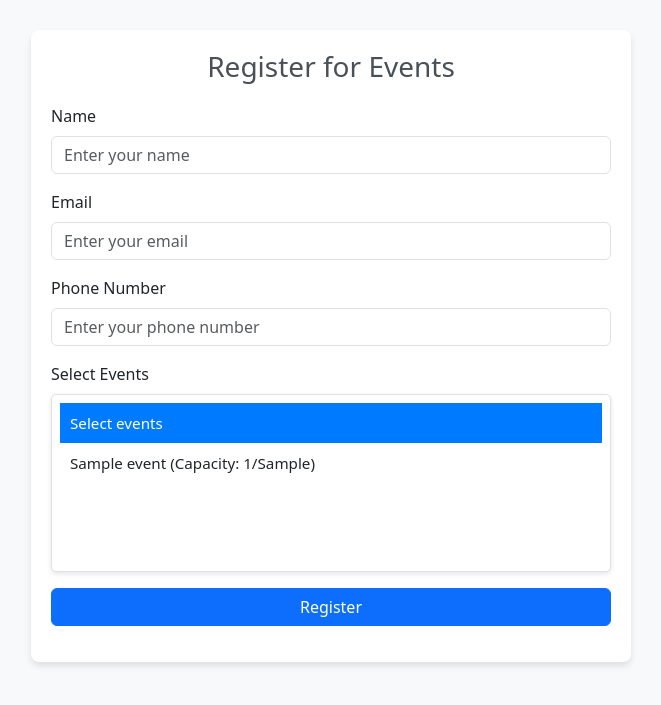
After one commit to ApelSarkar/event-management-system, a PHP site: page /views/register_event.php in a window 1280 px wide. The commit adds this page. Shown: the top 705 px of the page, without its empty margins (309-970 px from the left). Run offline with PHP 8.4, Linux system fonts and the light colour scheme; tables that the repository leaves empty or names only in its code hold one stand-in row (values such as "Sample post").

Commit message:
event registration feature added

```diff
--- a/views/create_event.php
+++ b/views/create_event.php
@@ -35,7 +35,7 @@ if ($_SERVER['REQUEST_METHOD'] == 'POST') {
     <meta charset="UTF-8">
     <meta name="viewport" content="width=device-width, initial-scale=1.0">
     <title>Create Event</title>
-    <link rel="stylesheet" href="https://cdn.jsdelivr.net/npm/bootstrap@5.3.0/dist/css/bootstrap.min.css">
+    <link href="../../../assets/css/bootstrap.min.css" rel="stylesheet">
 </head>
 
 <body>
--- a/views/edit_event.php
+++ b/views/edit_event.php
@@ -50,7 +50,7 @@ if ($_SERVER['REQUEST_METHOD'] == 'POST') {
     <meta charset="UTF-8">
     <meta name="viewport" content="width=device-width, initial-scale=1.0">
     <title>Edit Event</title>
-    <link rel="stylesheet" href="https://cdn.jsdelivr.net/npm/bootstrap@5.3.0/dist/css/bootstrap.min.css">
+    <link href="../../../assets/css/bootstrap.min.css" rel="stylesheet">
 </head>
 <body>
 <!-- Navbar -->
--- /dev/null
+++ b/views/register_event.php
@@ -0,0 +1,210 @@
+<?php
+
+require_once '../db.php';
+
+if ($_SERVER['REQUEST_METHOD'] === 'POST' && isset($_POST['action'])) {
+    $response = [];
+
+    if ($_POST['action'] === 'fetchEvents') {
+        $result = $conn->query("SELECT id, name, max_capacity, (SELECT COUNT(*) FROM event_attendees WHERE event_id = events.id) AS current_capacity FROM events");
+        $events = [];
+        while ($row = $result->fetch_assoc()) {
+            $events[] = $row;
+        }
+        echo json_encode($events);
+        exit;
+    }
+
+    if ($_POST['action'] === 'register') {
+        $name = mysqli_real_escape_string($conn, $_POST['name']);
+        $email = mysqli_real_escape_string($conn, $_POST['email']);
+        $phone_number = mysqli_real_escape_string($conn, $_POST['phone_number']);
+        $event_ids = $_POST['event_ids'];
+
+        $stmt = $conn->prepare("SELECT COUNT(*) FROM attendees WHERE email = ?");
+        $stmt->bind_param("s", $email);
+        $stmt->execute();
+        $stmt->bind_result($email_exists);
+        $stmt->fetch();
+        $stmt->close();
+
+        if ($email_exists) {
+            $response['error'][] = "Email already exists.";
+        }
+
+        if (!empty($response['error'])) {
+            echo json_encode($response);
+            exit;
+        }
+
+        $stmt = $conn->prepare("INSERT INTO attendees (name, email, phone_number) VALUES (?, ?, ?)");
+        $stmt->bind_param("sss", $name, $email, $phone_number);
+        $stmt->execute();
+        $attendee_id = $stmt->insert_id;
+        $stmt->close();
+
+
+        foreach ($event_ids as $event_id) {
+
+            $check = $conn->prepare("SELECT name, max_capacity, (SELECT COUNT(*) FROM event_attendees WHERE event_id = ?) AS current_capacity FROM events WHERE id = ?");
+            $check->bind_param("ii", $event_id, $event_id);
+            $check->execute();
+            $check->bind_result($event_name, $max_capacity, $current_capacity);
+            $check->fetch();
+            $check->close();
+
+            if ($current_capacity < $max_capacity) {
+                $register = $conn->prepare("INSERT INTO event_attendees (event_id, attendee_id, created_at) VALUES (?, ?, now())");
+                $register->bind_param("ii", $event_id, $attendee_id);
+                $register->execute();
+                $register->close();
+                $response['success'][] = "Successfully registered for event: " . htmlspecialchars($event_name);
+            } else {
+                $response['error'][] = "Event '{$event_name}' is full.";
+            }
+        }
+        echo json_encode($response);
+        exit;
+    }
+}
+
+?>
+<!DOCTYPE html>
+<html lang="en">
+
+<head>
+    <meta charset="UTF-8">
+    <meta name="viewport" content="width=device-width, initial-scale=1.0">
+    <title>Register for Event</title>
+    <link href="../../../assets/css/bootstrap.min.css" rel="stylesheet">
+    <script src="https://code.jquery.com/jquery-3.6.0.min.js">
+    </script>
+    <style>
+    body {
+        background-color: #f8f9fa;
+    }
+
+    .form-container {
+        max-width: 600px;
+        margin: 30px auto;
+        background: #fff;
+        border-radius: 8px;
+        box-shadow: 0 4px 6px rgba(0, 0, 0, 0.1);
+        padding: 20px;
+    }
+
+    .form-title {
+        text-align: center;
+        margin-bottom: 20px;
+        color: #495057;
+    }
+
+    #events {
+        max-width: 100%;
+        border-radius: 5px;
+        box-shadow: 0 2px 5px rgba(0, 0, 0, 0.1);
+        padding: 0.5rem;
+        font-size: 1rem;
+    }
+
+    #events option {
+        padding: 10px;
+        font-size: 0.95rem;
+    }
+
+    #events option:checked {
+        background-color: #007bff;
+        color: #fff;
+    }
+    </style>
+</head>
+
+<body>
+    <div class="container">
+        <div class="form-container">
+            <h3 class="form-title">Register for Events</h3>
+            <form id="registrationForm">
+                <div class="mb-3">
+                    <label for="name" class="form-label">Name</label>
+                    <input type="text" name="name" id="name" class="form-control" placeholder="Enter your name"
+                        required>
+                </div>
+                <div class="mb-3">
+                    <label for="email" class="form-label">Email</label>
+                    <input type="email" name="email" id="email" class="form-control" placeholder="Enter your email"
+                        required>
+                </div>
+                <div class="mb-3">
+                    <label for="phone_number" class="form-label">Phone Number</label>
+                    <input type="text" name="phone_number" id="phone_number" class="form-control"
+                        placeholder="Enter your phone number" required>
+                </div>
+
+                <div class="mb-3">
+                    <label for="events" class="form-label">Select Events</label>
+                    <select name="event_ids[]" id="events" class="form-select" aria-label="Select Events" multiple
+                        required>
+                        <option value="" disabled selected>Select events</option> <!-- Placeholder option -->
+                    </select>
+                </div>
+                <button type="submit" class="btn btn-primary w-100">Register</button>
+            </form>
+            <div id="responseMessage" class="mt-3"></div>
+        </div>
+    </div>
+
+    <script>
+    $(document).ready(function() {
+
+        $.post('register_event.php', {
+            action: 'fetchEvents'
+        }, function(data) {
+            const events = JSON.parse(data);
+            let options =
+                '<option value="" disabled selected>Select events</option>'; //
+
+            events.forEach(event => {
+                options += `
+                    <option value="${event.id}">
+                        ${event.name} (Capacity: ${event.current_capacity}/${event.max_capacity})
+                    </option>`;
+            });
+
+            $('#events').html(options);
+        });
+
+        $('#registrationForm').on('submit', function(e) {
+            e.preventDefault();
+
+            const formData = $(this).serialize() + '&action=register';
+
+            $.post('register_event.php', formData, function(response) {
+                const data = JSON.parse(response);
+                let message = '';
+
+                if (data.success) {
+                    message +=
+                        `<div class="alert alert-success">${data.success.join('<br>')}</div>`;
+                }
+
+                if (data.error) {
+                    message +=
+                        `<div class="alert alert-danger">${data.error.join('<br>')}</div>`;
+                }
+
+                $('#responseMessage').html(message);
+
+                if (data.success) {
+                    $('#registrationForm')[0].reset();
+                }
+            }).fail(function() {
+                $('#responseMessage').html(
+                    '<div class="alert alert-danger">An error occurred. Please try again.</div>'
+                );
+            });
+        });
+    });
+    </script>
+</body>
+
+</html>
```
Also changed, not shown: views/admin/admin_panel.php (added).
